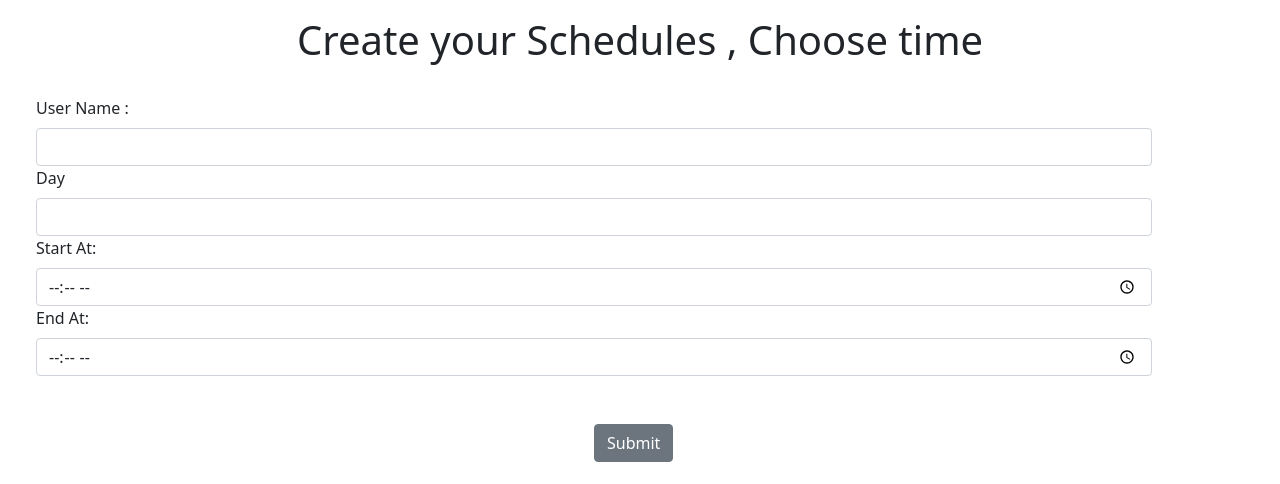
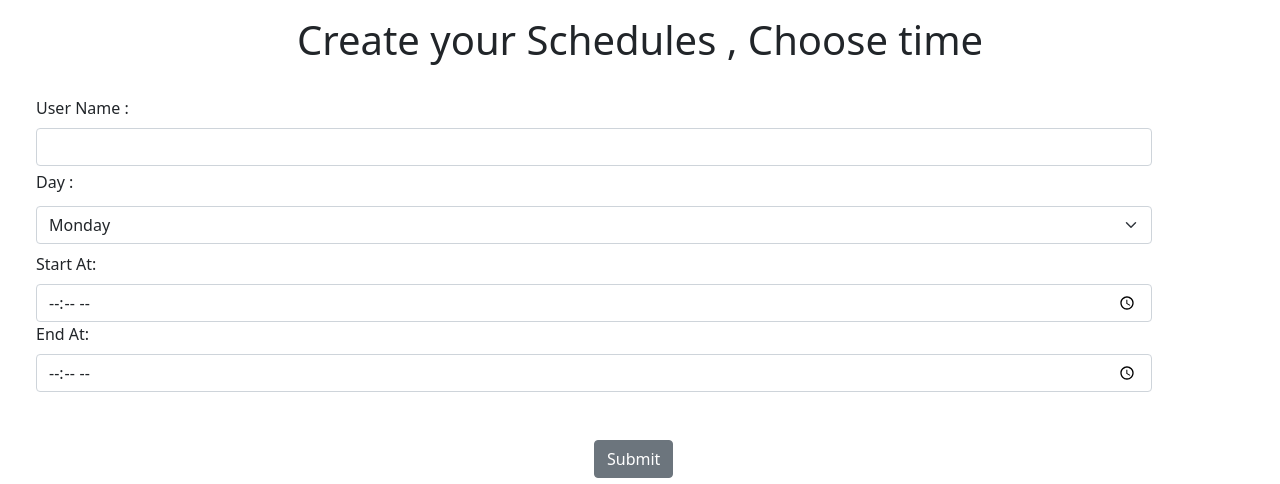
Before and after one commit to bhagya099/express_project_incode, a Node server app: page /schedules/new in a window 1280 px wide. Shown: the part 120-604 px from the top of the page. Run offline with Node 20, Linux system fonts and the light colour scheme.

Commit message:
create a select tag in html page to put days in database

```diff
--- a/views/pages/create_schedules.ejs
+++ b/views/pages/create_schedules.ejs
@@ -18,11 +18,11 @@
             <label for="username" class="form-label">User Name :</label>
             <input type="text" id="username" name="username" class="form-control">
 
-            <label for="day" class="form-label">Day</label>
-            <input type="day" id="day" name="day" class="form-control">
+            <!-- <label for="day" class="form-label">Day</label>
+                        <input type="day" id="day" name="day" class="form-control"> -->
 
-            <!-- <label for="day" class="form-label mt-1">Day :</label>
-                                                  <select class="form-select mt-1 mb-2" aria-label="Default select example">
+            <label for="day" class="form-label mt-1">Day :</label>
+            <select class="form-select mt-1 mb-2" aria-label="Default select example" name="day">
 
                 <option value="1">Monday</option>
                 <option value="2">Tuesday</option>
@@ -31,7 +31,7 @@
                 <option value="5">Friday</option>
                 <option value="6">Sataurday</option>
                 <option value="7">Sunday</option>
-                                                 </select> -->
+            </select>
 
             <label for="start-time" class="form-label">Start At:</label>
             <input type="time" id="start-time" name="start_time" min="9:00" max="17:00" class="form-control">
```
Lines whose indentation alone changed are shown as unchanged.
